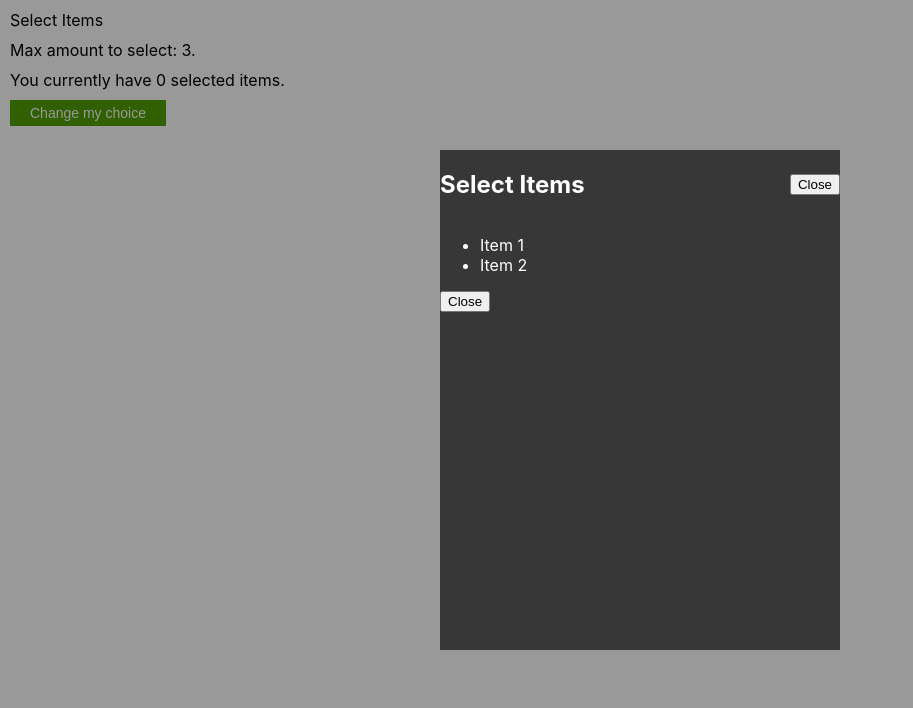
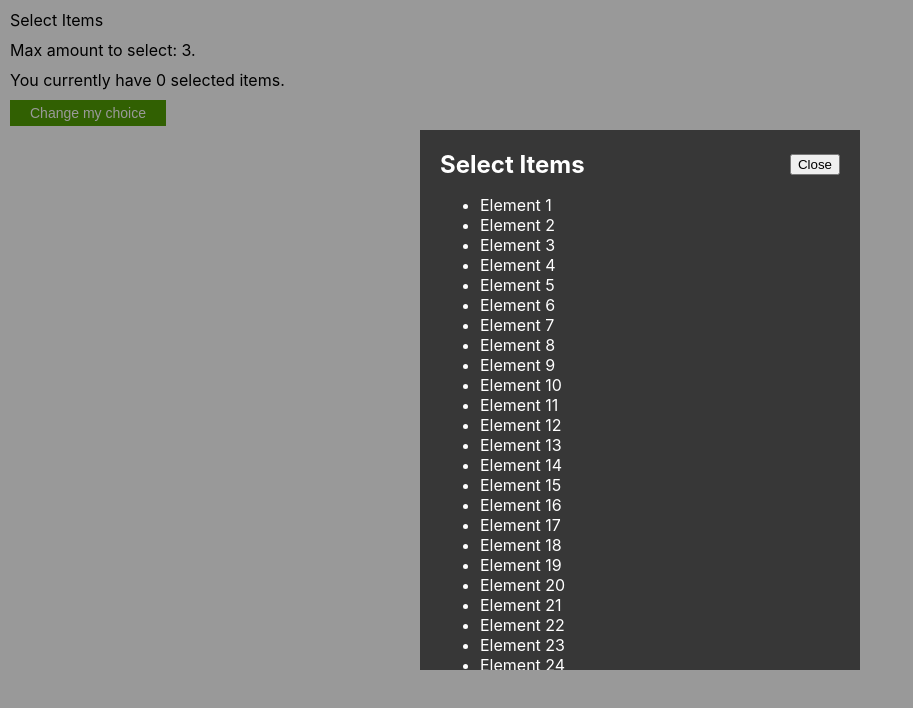
Before and after one commit to ckolobov/select-widget, a React (Create React App) app: page / in a window 1280 px wide. Both pictures are taken after a click on the button "Change my choice". Shown: the top 708 px of the page, without its empty margins (0-913 px from the left). Built offline with nearby package versions, Linux system fonts and the light colour scheme.

Commit message:
feat: add data

```diff
--- /dev/null
+++ b/src/api/elements.ts
@@ -0,0 +1,24 @@
+export interface Element {
+  id: string
+  name: string
+}
+
+class ElementsApi {
+  getElements = async (): Promise<Element[]> => {
+    return new Promise((resolve) => {
+      setTimeout(() => {
+        const elements = [];
+        for (let i = 1; i <= 300; i++) {
+          const element = {
+            id: String(i),
+            name: `Element ${i}`
+          }
+          elements.push(element)
+        }
+        resolve(elements)
+      }, 500)
+    })
+  }
+}
+
+export const elementsApi = new ElementsApi()
--- /dev/null
+++ b/src/api/index.ts
@@ -0,0 +1 @@
+export * from './elements'
--- a/src/components/layout/modal/index.scss
+++ b/src/components/layout/modal/index.scss
@@ -15,7 +15,10 @@
   z-index: 101;
 
   width: 400px;
-  height: 500px;
+  max-height: 500px;
+  overflow: auto;
+
+  padding: 20px;
   background: #373737;
   color: #ffffff;
 
--- a/src/components/layout/select-widget/index.tsx
+++ b/src/components/layout/select-widget/index.tsx
@@ -1,7 +1,8 @@
-import { useState } from 'react';
+import { useState, useEffect } from 'react';
 import './index.scss'
 import { Button, ButtonType } from '../../input/button';
 import { Modal } from '../modal'
+import { elementsApi, Element } from '../../../api'
 
 interface SelectWidgetProps {
   selectionMaxAmount?: number;
@@ -11,11 +12,25 @@ export function SelectWidget(props: SelectWidgetProps) {
   const [selected] = useState<number[]>([])
   const [isModalOpen, setIsModalOpen] = useState(false);
 
+  const [elements, setElements] = useState<Element[]>([]);
+  const [isLoading, setIsLoading] = useState<boolean>(false);
+
+  useEffect(() => {
+    if (isModalOpen) {
+      setIsLoading(true);
+      elementsApi.getElements()
+        .then(data => {
+          setElements(data);
+          setIsLoading(false);
+        });
+    }
+  }, [isModalOpen]);
+
   const handleOpenModal = () => {
     setIsModalOpen(true);
   };
 
-const handleCloseModal = () => {
+  const handleCloseModal = () => {
     setIsModalOpen(false);
   };
 
@@ -27,10 +42,15 @@ const handleCloseModal = () => {
     <Button label='Change my choice' type={ButtonType.Success} onClick={handleOpenModal} />
     {isModalOpen && (
       <Modal onClose={handleCloseModal} label='Select Items' footer={<button onClick={handleCloseModal}>Close</button>}>
-        <ul>
-          <li>Item 1</li>
-          <li>Item 2</li>
-        </ul>
+        {
+          isLoading ?
+          <div>Loading...</div> :
+          <ul>
+            {elements.map((element) => {
+              return <li key={element.id}>{element.name}</li>
+            })}
+          </ul>
+        }
       </Modal>
     )}
   </div>
--- a/src/index.css
+++ b/src/index.css
@@ -12,6 +12,6 @@ code {
     monospace;
 }
 
-p {
+p, h1, h2, h3, h4, h5, h6 {
   margin: 0;
 }
```
